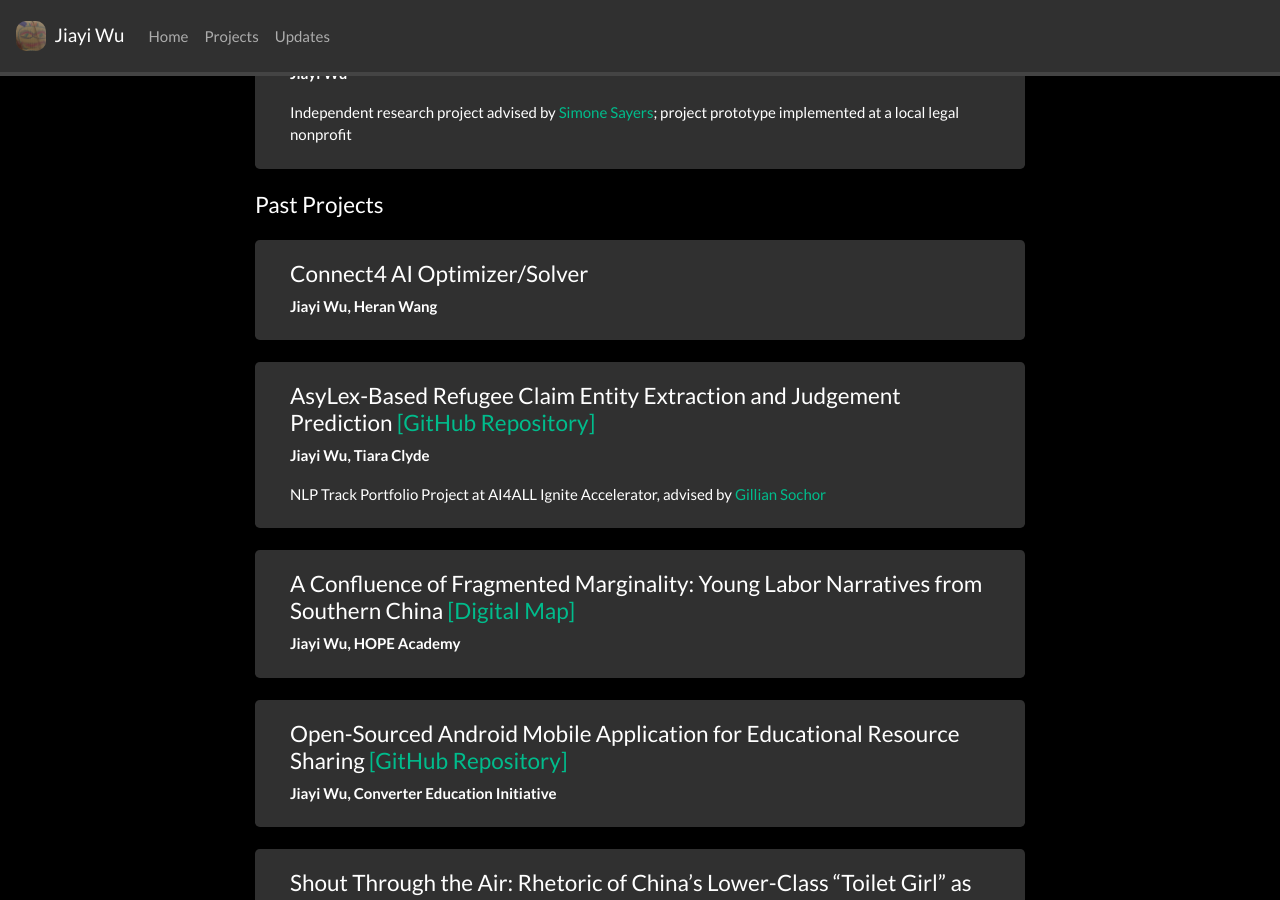
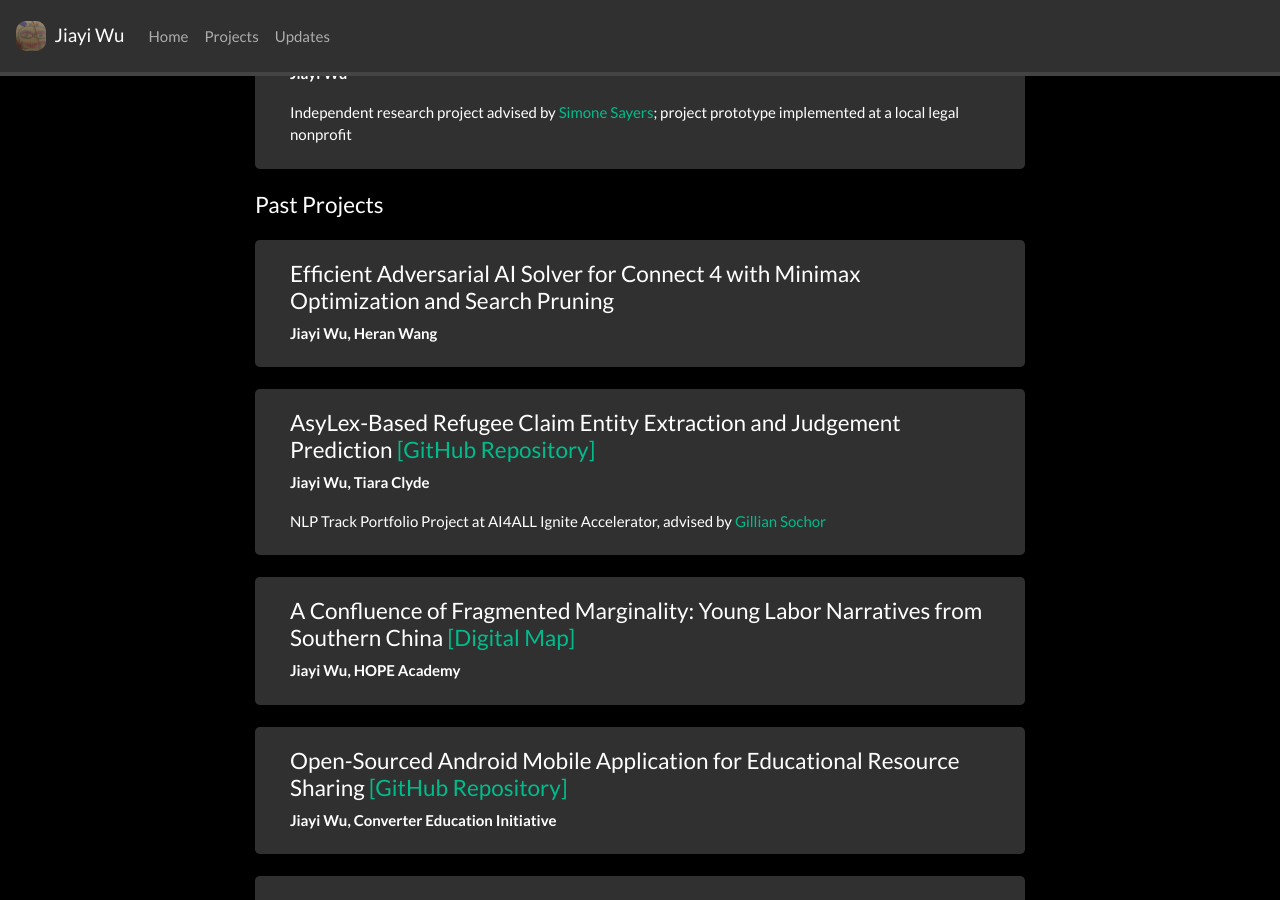
Before and after one commit to jiayiw005/jiayiw005.github.io, a Jekyll site: the page built from _pages/projects.md, in a window 1280 px wide and 900 px high, scrolled down 586 px. Built offline with Jekyll 4.4.1, drawn with Linux system fonts in a browser that asks for light colours; nearby versions of some CDN libraries; a style sheet for code colours, icons or effects is not loaded.

Commit message:
update projects

```diff
--- a/_pages/projects.md
+++ b/_pages/projects.md
@@ -63,7 +63,7 @@ Independent research project advised by [Simone Sayers](https://simsayer.com/);
 
 <div class="jumbotron">
 <div class="col-md-12 col-sm-12">
-<h4>Connect4 AI Optimizer/Solver</h4>
+<h4>Efficient Adversarial AI Solver for Connect 4 with Minimax Optimization and Search Pruning</h4>
 **Jiayi Wu, Heran Wang**
 </div>
 </div>
```
